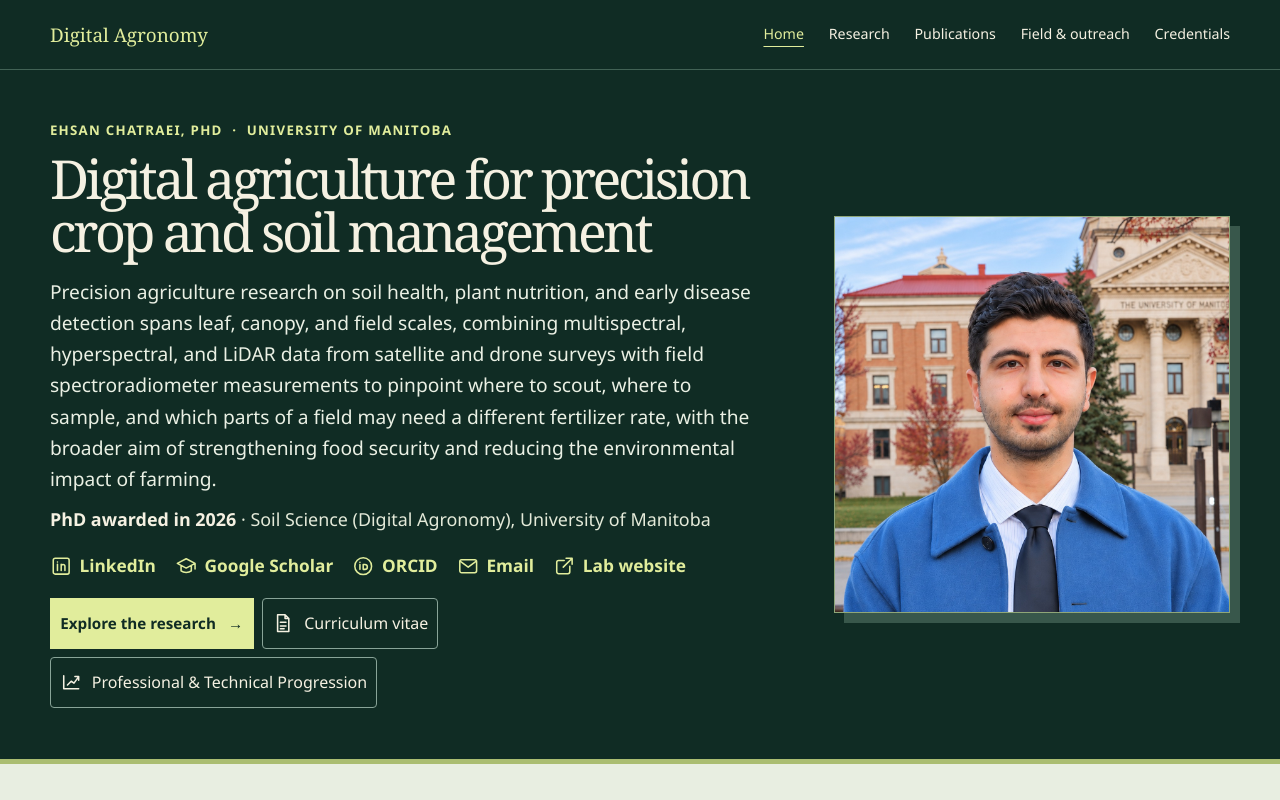
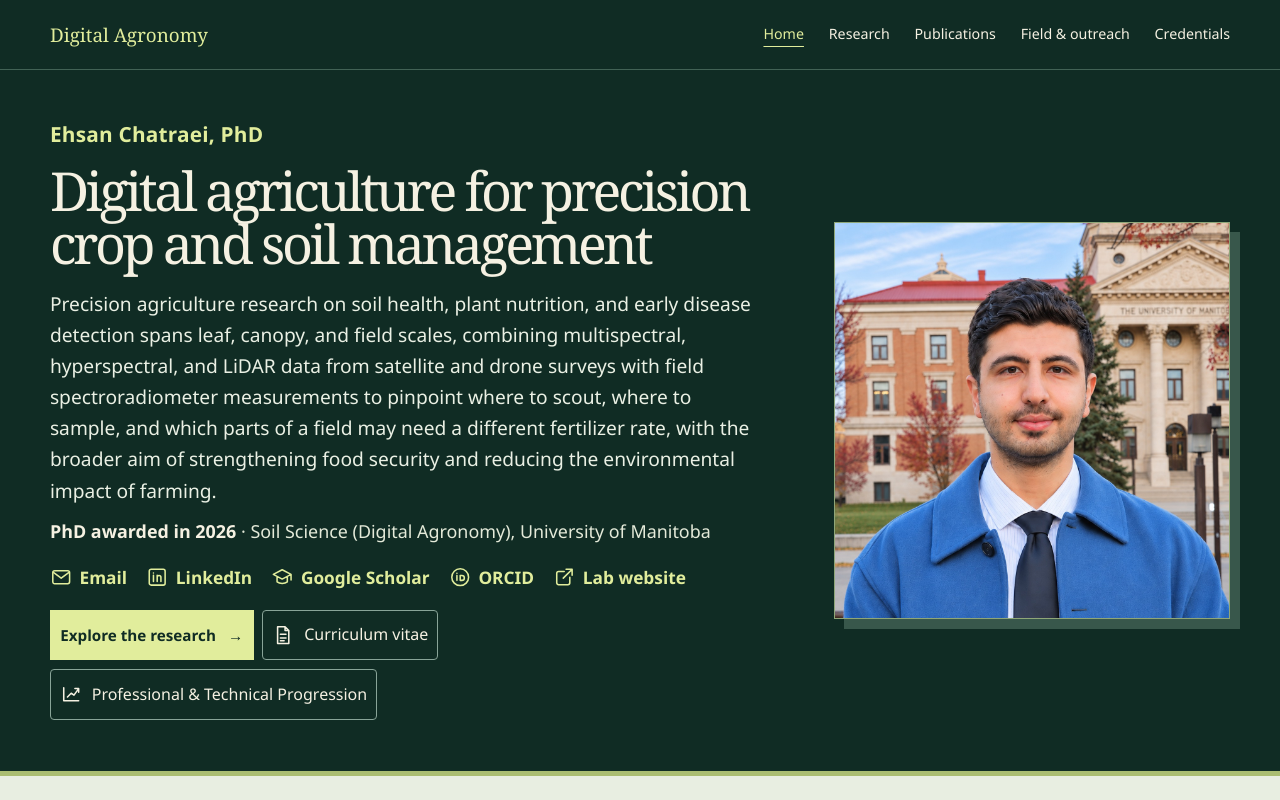
Before and after one commit to ehsanchatraei/ehsanchatraei.github.io, a plain HTML site: page index.html in a window 1280 px wide. Shown: the top 800 px of the page. Drawn offline with Linux system fonts and the light colour scheme.

Commit message:
Promote the homepage name and put the email link first

```diff
--- a/index.html
+++ b/index.html
@@ -26,8 +26,8 @@
     #home .cover { background: var(--forest); }
     #home .cover-grid { display: grid; grid-template-columns: minmax(0, 1.8fr) minmax(0, 1fr); align-items: center; min-height: 0; gap: clamp(2rem, 5.5vw, 5.5rem); padding-block: clamp(2.5rem, 4vw, 4rem); }
     #home .cover-copy { min-width: 0; font-family: var(--sans); }
-    #home .cover-copy .context { font-size: .83rem; }
-    #home .cover-title { margin-block: .72rem 1.1rem; font-family: var(--serif); font-size: clamp(2.5rem, 4.2vw, 4.4rem); font-weight: 400; line-height: .99; letter-spacing: -.063em; text-wrap: balance; }
+    .cover-name { color: var(--accent); font-size: clamp(1.3rem, 1.6vw, 1.65rem); font-weight: 650; line-height: 1.25; letter-spacing: .01em; }
+    #home .cover-title { margin-block: 1.05rem 1.1rem; font-family: var(--serif); font-size: clamp(2.5rem, 4.2vw, 4.4rem); font-weight: 400; line-height: .99; letter-spacing: -.063em; text-wrap: balance; }
     #home .cover-deck { max-width: 72ch; color: #eaf0e4; font-size: clamp(1.05rem, 1.5vw, 1.2rem); line-height: 1.62; }
     .cover-figure { width: min(100%, 405px); margin: 0; justify-self: end; padding: 1px; background: #8fa678; box-shadow: 10px 10px 0 #38574b; }
     .cover-figure img { display: block; width: 100%; height: auto; }
@@ -75,15 +75,15 @@
 <div class="cover">
   <div class="shell cover-grid">
     <div class="cover-copy">
-      <p class="context" id="about">Ehsan Chatraei, PhD <span>·</span> University of Manitoba</p>
+      <p class="cover-name" id="about">Ehsan Chatraei, PhD</p>
       <h1 class="cover-title">Digital agriculture for precision crop and soil management</h1>
       <p class="cover-deck">Precision agriculture research on soil health, plant nutrition, and early disease detection spans leaf, canopy, and field scales, combining multispectral, hyperspectral, and LiDAR data from satellite and drone surveys with field spectroradiometer measurements to pinpoint where to scout, where to sample, and which parts of a field may need a different fertilizer rate, with the broader aim of strengthening food security and reducing the environmental impact of farming.</p>
       <p class="cover-education"><strong>PhD awarded in 2026</strong> · Soil Science (Digital Agronomy), University of Manitoba</p>
       <nav class="cover-profile-links" aria-label="Professional profiles and contact">
+        <a href="mailto:chatraee@myumanitoba.ca"><svg viewBox="0 0 24 24" aria-hidden="true"><rect x="3" y="5" width="18" height="14" rx="2"/><path d="m4 7 8 6 8-6"/></svg>Email</a>
         <a href="https://www.linkedin.com/in/ehsanchatraei/"><svg viewBox="0 0 24 24" aria-hidden="true"><rect x="3.5" y="3.5" width="17" height="17" rx="2"/><path d="M8 10v6.5m0-9v.1m4 8.9V10m0 2.1a2 2 0 0 1 4 0v4.4"/></svg>LinkedIn</a>
         <a href="https://scholar.google.com/citations?hl=en&amp;user=t4ILGNAAAAAJ"><svg viewBox="0 0 24 24" aria-hidden="true"><path d="m2.5 9 9.5-5 9.5 5-9.5 5-9.5-5Zm4 2.5V17c2.8 2.3 8.2 2.3 11 0v-5.5M21.5 9v6"/></svg>Google Scholar</a>
         <a href="https://orcid.org/0009-0009-6779-9754"><svg viewBox="0 0 24 24" aria-hidden="true"><circle cx="12" cy="12" r="9"/><path d="M8.5 10.1v5.3m0-7.6v.1m3.5 2.2h1.8a2.65 2.65 0 0 1 0 5.3H12z"/></svg>ORCID</a>
-        <a href="mailto:chatraee@myumanitoba.ca"><svg viewBox="0 0 24 24" aria-hidden="true"><rect x="3" y="5" width="18" height="14" rx="2"/><path d="m4 7 8 6 8-6"/></svg>Email</a>
         <a href="https://digitalagroecosystemslab.ca/"><svg viewBox="0 0 24 24" aria-hidden="true"><path d="M14 3.5h6.5V10m-.2-6.3L11 13m7-1v6a2 2 0 0 1-2 2H6a2 2 0 0 1-2-2V8a2 2 0 0 1 2-2h6"/></svg>Lab website</a>
       </nav>
       <div class="cover-documents" aria-label="Homepage actions">
```
